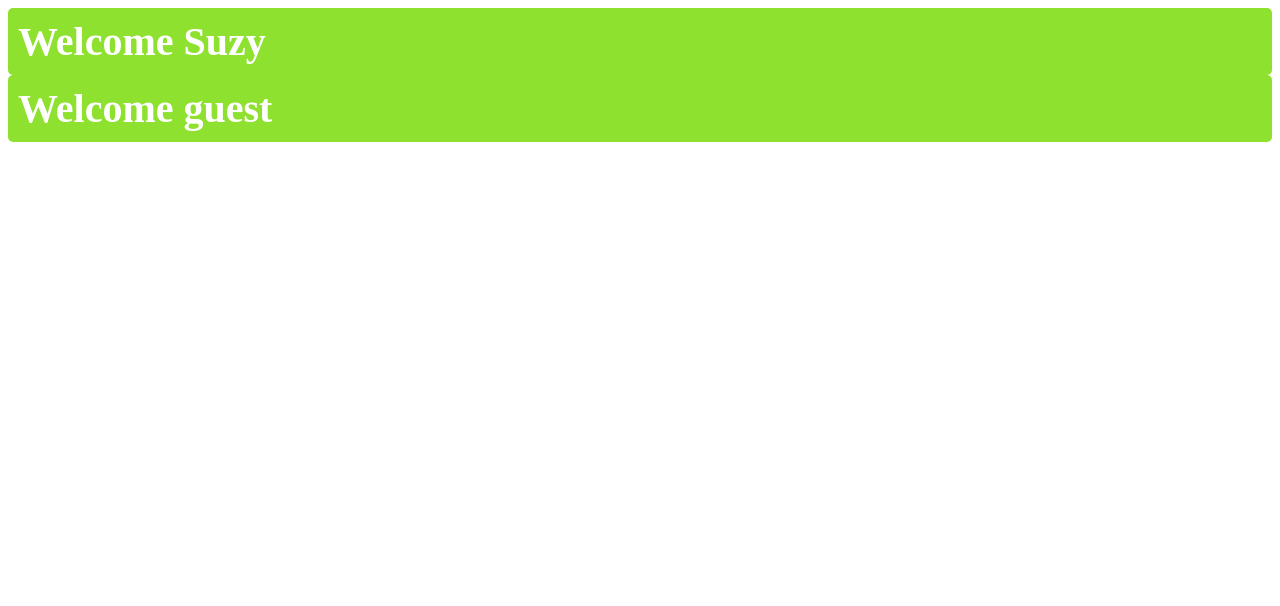
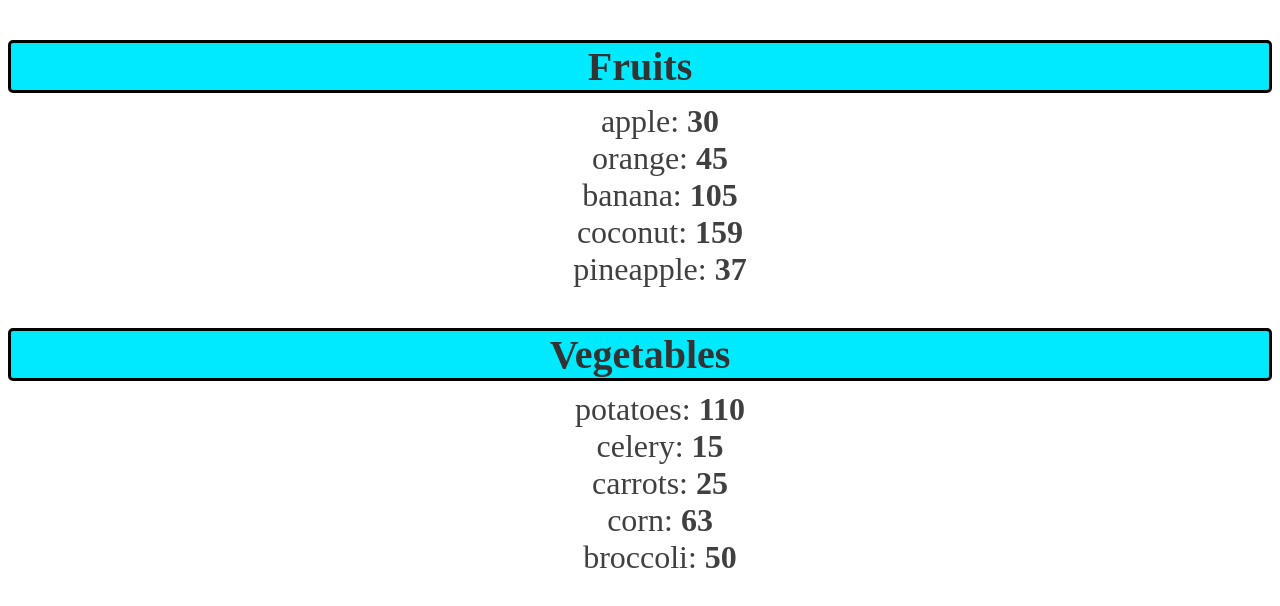
Before and after one commit to mulddang2/React-tutorial, a React (Vite) app: page / in a window 1280 px wide. Shown: the top 606 px of the page. Built offline with nearby package versions, Linux system fonts and the light colour scheme.

Commit message:
study: How to render LISTS in React 📜
#5
PropTypes 사용 시, 배열안에 객체 타입 지정하는 법

```diff
--- a/src/App.jsx
+++ b/src/App.jsx
@@ -1,10 +1,27 @@
-import UserGreeting from './UserGreeting';
+import List from './List';
 
 function App() {
+  const fruits = [
+    { id: 1, name: 'apple', calories: 30 },
+    { id: 2, name: 'orange', calories: 45 },
+    { id: 3, name: 'banana', calories: 105 },
+    { id: 4, name: 'coconut', calories: 159 },
+    { id: 5, name: 'pineapple', calories: 37 },
+  ];
+  const vegetables = [
+    { id: 6, name: 'potatoes', calories: 110 },
+    { id: 7, name: 'celery', calories: 15 },
+    { id: 8, name: 'carrots', calories: 25 },
+    { id: 9, name: 'corn', calories: 63 },
+    { id: 10, name: 'broccoli', calories: 50 },
+  ];
+
   return (
     <>
-      <UserGreeting isLoggedIn={true} username='Suzy' />
-      <UserGreeting />
+      {fruits.length > 0 && <List items={fruits} category='Fruits' />}
+      {vegetables.length > 0 ? (
+        <List items={vegetables} category='Vegetables' />
+      ) : null}
     </>
   );
 }
--- /dev/null
+++ b/src/List.jsx
@@ -0,0 +1,53 @@
+import PropTypes from 'prop-types';
+
+function List(props) {
+  const category = props.category;
+  const itemList = props.items;
+
+  // NOTE: 알파벳 순
+  //fruits.sort((a, b) => a.name.localeCompare(b.name))
+  // NOTE: 알파벳 "역순"
+  //fruits.sort((a, b) => b.name.localeCompare(a.name))
+  // NOTE: 칼로리 순
+  //fruits.sort((a,b) => a.calories - b.calories)
+  // NOTE: 칼로리 역순
+  //fruits.sort((a,b) => b.calories - a.calories)
+
+  // NOTE: 조건(칼로리 100 안넘는 것)을 걸어서 조건에 해당되는 것만 살리기
+  //const lowCalFruit = fruits.filter((fruit) => fruit.calories < 100);
+
+  // NOTE: 조건(칼로리 100 안넘는 것)을 걸어서 조건에 해당되는 것만 살리기
+  //const highCalFruit = fruits.filter((fruit) => fruit.calories >= 100);
+
+  const listItems = itemList.map((item) => (
+    <li key={item.id}>
+      {item.name}:&nbsp;<b>{item.calories}</b>
+    </li>
+  ));
+
+  return (
+    <>
+      <h3 className='list-category'>{category}</h3>
+      <ol className='list-items'>{listItems}</ol>
+    </>
+  );
+}
+
+List.propTypes = {
+  category: PropTypes.string,
+  // NOTE: 배열안에 id, name, calories 객체 타입은 어떻게 해??
+  items: PropTypes.arrayOf(
+    PropTypes.shape({
+      id: PropTypes.number,
+      name: PropTypes.string,
+      calories: PropTypes.number,
+    })
+  ),
+};
+
+List.defaultProps = {
+  category: 'Category',
+  items: [],
+};
+
+export default List;
--- a/src/index.css
+++ b/src/index.css
@@ -1,17 +1,23 @@
-.welcome-message {
+.list-category {
   font-size: 2.5em;
-  background-color: rgb(142, 225, 47);
-  color: white;
-  padding: 10px;
+  font-weight: bold;
+  color: hsla(0, 0%, 20%);
+  margin-bottom: 10px;
+  text-align: center;
+  border: 3px solid #000;
   border-radius: 5px;
+  background-color: hsl(185, 100%, 50%);
+}
+
+.list-items {
+  font-size: 2em;
+  list-style: none;
+  color: hsla(0, 0%, 25%);
+  text-align: center;
   margin: 0;
 }
 
-.login-prompt {
-  font-size: 2.5em;
-  background-color: rgb(225, 47, 47);
-  color: white;
-  padding: 10px;
-  border-radius: 5px;
-  margin: 0;
+.list-items li:hover {
+  color: hsl(0, 0%, 45%);
+  cursor: pointer;
 }
```
